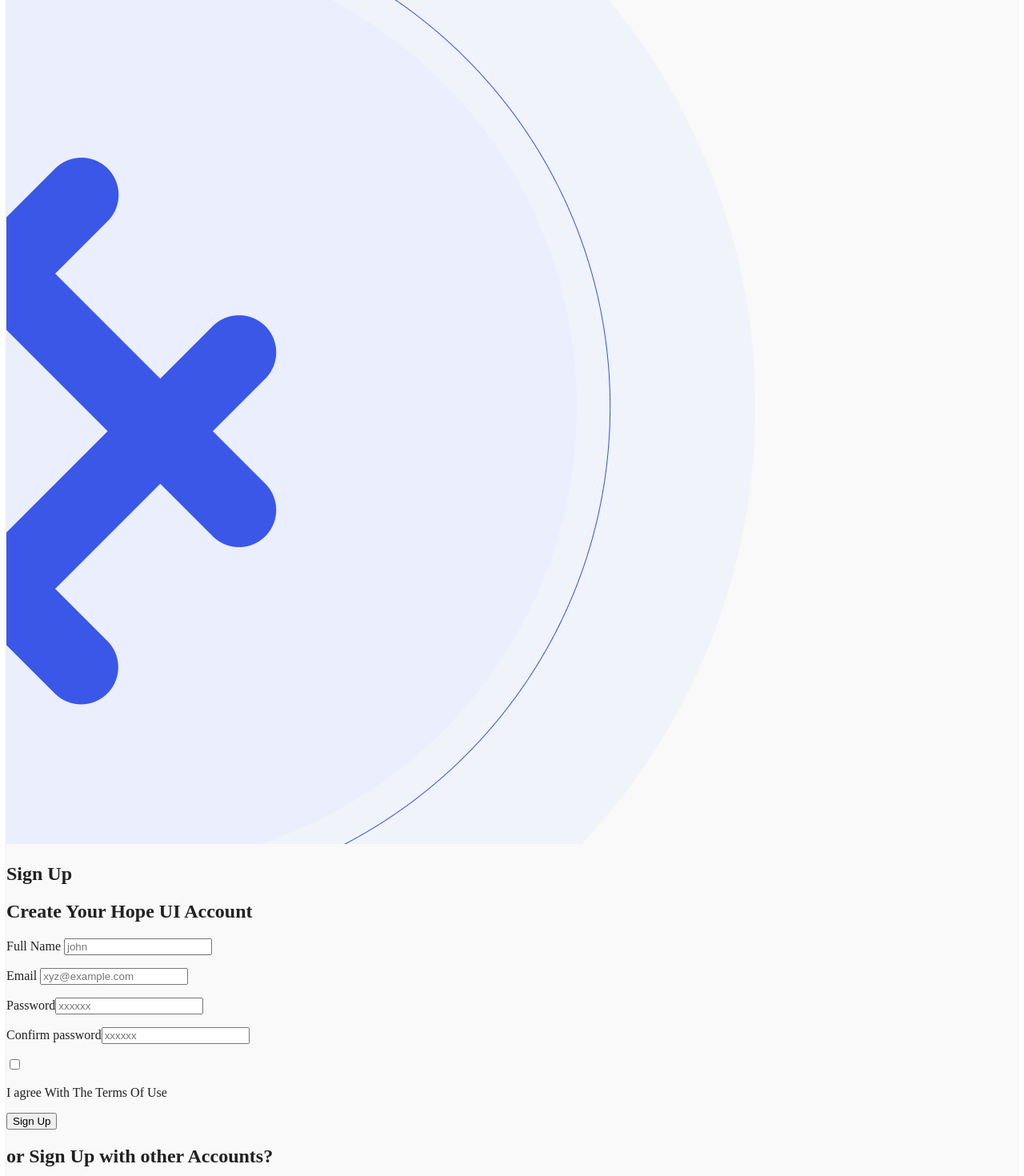
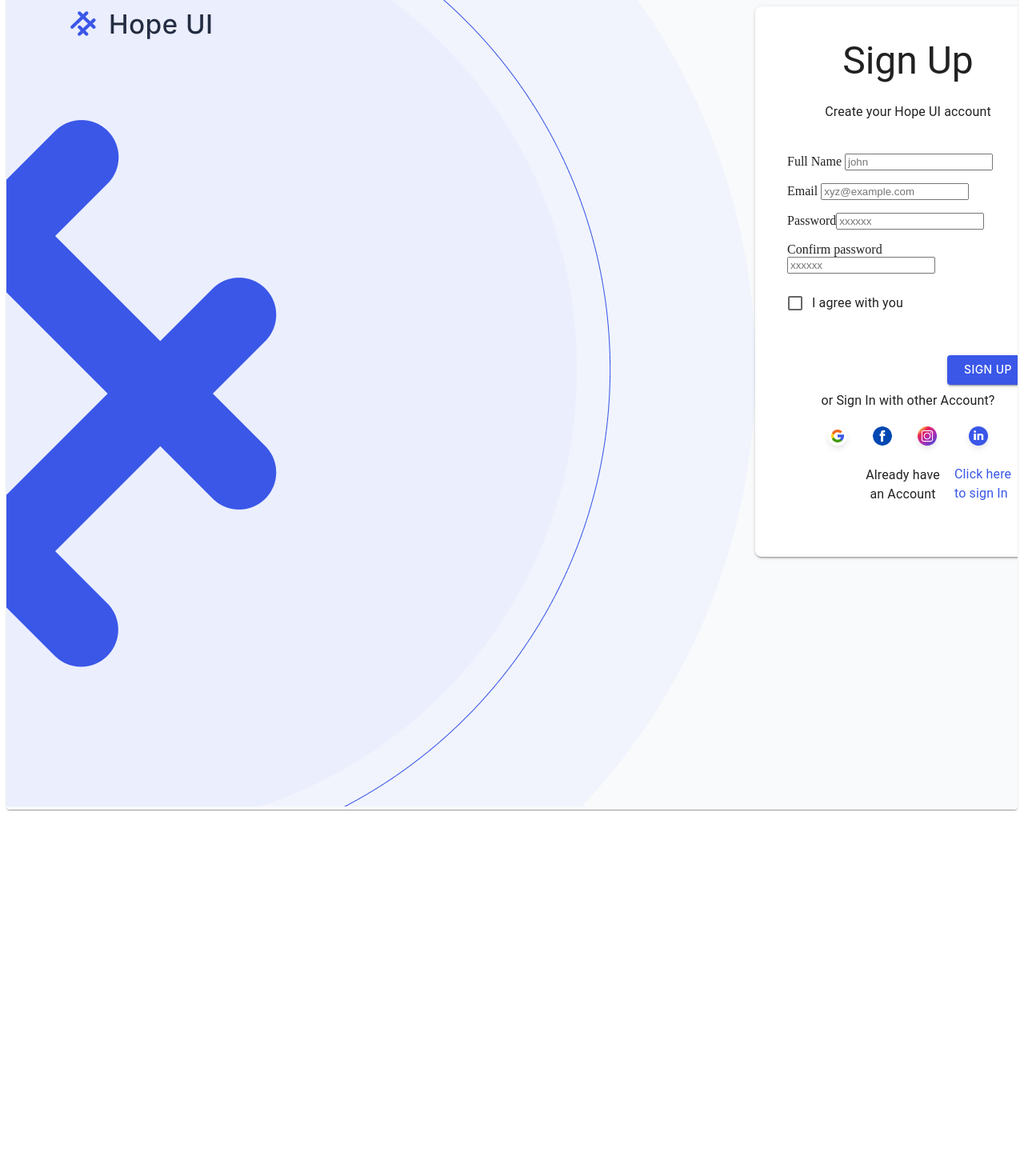
Before and after one commit to yahya-Tech59/Commission-Material, a React (Vite) app: page /signUp in a window 1280 px wide. Shown: the part 80-1550 px from the top of the page at 80% size. After the commit the page ends 1100 px from the top, so only its background shows below. Built offline with nearby package versions, Linux system fonts and the light colour scheme.

Commit message:
well designed sign In as mui and to be continued signUp form

```diff
--- a/src/Auth/SignIn.jsx
+++ b/src/Auth/SignIn.jsx
@@ -32,6 +32,8 @@
   Alert,
   Icon,
   AlertTitle,
+  ListItemButton,
+  ListItemText,
 } from "@mui/material";
 import styled from "@emotion/styled";
 
@@ -124,7 +126,7 @@
                 alignItems: "center",
                 padding: "1rem",
                 borderRadius: "0.5rem",
-                backgroundColor: "#f8d7da", // Softer error background
+                backgroundColor: "#f8d7da",
                 color: "#721c24",
                 fontWeight: 600,
                 width: 420,
@@ -141,14 +143,13 @@
         onSubmit={handleSubmit(fetchLogin)}
         sx={{
           p: 5,
-          height: "41rem",
-          width: "35.25rem",
+          height: "38rem",
+          width: "30rem",
           borderRadius: "0.5rem",
           boxShadow: 2,
           bgcolor: "white",
           position: "relative",
-          left: 100,
-          top: 100,
+          top: 80,
         }}
       >
         <Box
@@ -178,7 +179,7 @@
               padding: "0.75rem",
               marginRight: "0.25rem",
               borderRadius: "0.5rem",
-              width: "28.25rem",
+              width: "30rem",
               height: "2.75rem",
               border: "none",
             }}
@@ -205,7 +206,7 @@
               padding: "0.75rem",
               marginRight: "0.25rem",
               borderRadius: "0.5rem",
-              width: "28.25rem",
+              width: "30rem",
               height: "2.75rem",
               border: "none",
             }}
@@ -218,26 +219,24 @@
         </FormControl>
 
         {/* Remember me and forget password */}
-        <Box
-          sx={{
-            display: "flex",
-            justifyContent: "space-between",
-            gap: "2.375rem",
-          }}
-        >
+        <Box display="flex" justifyContent="space-between" gap="2.375rem">
           <FormControlLabel control={<Checkbox />} label="Remember Me" />
-          <Link
+          <ListItemButton
+            button
+            component={Link}
             to="/forgotPassword"
-            variant="body2"
+            variant="body1"
             label="Forget Password?"
             sx={{
-              bgcolor: "#3A57E8",
+              color: "#3A57E8",
               fontFamily: "inter",
               fontWeight: 400,
+              textDecoration: "none",
+              ml: 16,
             }}
           >
-            Forget Password
-          </Link>
+            <ListItemText primary="Forget Password" />
+          </ListItemButton>
         </Box>
 
         <Box>
@@ -246,7 +245,7 @@
             variant="contained"
             sx={{
               mt: "2.75rem",
-              mb: 2,
+              mb: 1,
               ml: 25,
               width: "6.375rem",
               bgcolor: "#3A57E8",
@@ -275,12 +274,20 @@
           <Avatar variant="contained" src={linkedin} />
         </Grid>
 
-        <Typography variant="body1" sx={{ mt: 3, textAlign: "center" }}>
-          Don't have an account?
-          <Link to="/signUp" variant="body2" sx={{ ml: 2, bgcolor: "#3A57E8" }}>
-            Click here to sign up.
-          </Link>
-        </Typography>
+        <Box display="flex" ml={12}>
+          <Typography variant="body1" sx={{ mt: 1.7, textAlign: "center" }}>
+            Don't have an account?
+          </Typography>
+          <ListItemButton
+            button
+            component={Link}
+            to="/signUp"
+            variant="body2"
+            sx={{ color: "#3A57E8" }}
+          >
+            <ListItemText primary="Click here to sign up" />
+          </ListItemButton>
+        </Box>
       </Box>
     </Box>
   );
--- a/src/Auth/SignUp.jsx
+++ b/src/Auth/SignUp.jsx
@@ -16,6 +16,17 @@
 } from "../assets/img";
 import { Link } from "react-router-dom";
 import axios from "../Services/axiosConfig";
+import {
+  Avatar,
+  Box,
+  Button,
+  Checkbox,
+  FormControlLabel,
+  Grid,
+  ListItemButton,
+  ListItemText,
+  Typography,
+} from "@mui/material";
 
 export const SignUp = () => {
   const [name, setName] = useState("");
@@ -59,20 +70,48 @@
   }
 
   return (
-    <div className="flex bg-slate-100">
-      <div>
-        <div className="absolute">
-          <img src={hope_ui} alt="" className="w-[10rem] h-10 mt-10 ml-10" />
-        </div>
-        <img src={hope} alt="" className="h-screen w-[80rem]" />
-      </div>
-      <form
+    <Box display="flex" height="100%" bgcolor="#f8fafc" overflow="hidden">
+      <Box>
+        <Box
+          display="flex"
+          width={{ md: "10rem", sm: "2rem" }}
+          mt={10}
+          ml={10}
+          position="absolute"
+        >
+          <img src={hope_ui} alt="" />
+        </Box>
+        <Box position="absolute" height={600} mr={690} ml={-8}></Box>
+        <img src={hope} alt="" />
+      </Box>
+      <Box
+        component="form"
         onSubmit={handleSubmit(fetchRegister)}
-        className="flex flex-col ml-56 mr-80 mb-12 mt-32 gap-1 bg-white shadow-slate-300 shadow-sm w-[55rem] h-[42rem] rounded-xl p-3"
+        sx={{
+          p: 5,
+          height: "38rem",
+          width: "30rem",
+          borderRadius: "0.5rem",
+          boxShadow: 2,
+          bgcolor: "white",
+          position: "relative",
+          top: 80,
+        }}
       >
-        <div className="pb-16 ml-5 mt-8">
-          <h2 className="text-3xl ml-40">Sign Up</h2>
-          <h2 className="text-lg ml-28 mt-2">Create Your Hope UI Account</h2>
+        <Box
+          sx={{
+            display: "flex",
+            flexDirection: "column",
+            alignItems: "center",
+          }}
+        >
+          <Typography variant="h3" sx={{ mb: 3 }}>
+            Sign Up
+          </Typography>
+          <Typography variant="body1" sx={{ mb: 5 }}>
+            Create your Hope UI account
+          </Typography>
+        </Box>
 
         <div className="flex mt-4 gap-5">
           <div>
@@ -138,38 +177,60 @@
           </div>
         </div>
 
-          <div className="flex mt-6 gap-4 justify-center ">
-            <input type="checkbox" />
-            <p>I agree With The Terms Of Use</p>
-          </div>
-          <button
+        <Box display="flex" justifyContent="space-between" alignItems="center">
+          <FormControlLabel control={<Checkbox />} label="I agree with you" />
+        </Box>
+
+        <Box>
+          <Button
             type="submit"
-            className="p-1 mr-1 rounded-lg w-28 h-12 ml-48 mt-10 bg-blue-700 text-white text-xl "
+            variant="contained"
+            sx={{
+              mt: "2.75rem",
+              mb: 1,
+              ml: 25,
+              width: "6.375rem",
+              bgcolor: "#3A57E8",
+              fontFamily: "inter",
+            }}
           >
             Sign Up
-          </button>
-        </div>
+          </Button>
 
-        <div className="flex flex-col">
-          <h2 className="relative bottom-10 text-center">
-            or Sign Up with other Accounts?
-          </h2>
+          <Typography variant="body1" sx={{ textAlign: "center" }}>
+            or Sign In with other Account?
+          </Typography>
+        </Box>
 
-          <div className="flex justify-center gap-3 ">
-            <img src={Google} alt="" />
-            <img src={facebook} alt="" className="h-6 mt-1" />
-            <img src={instagram} alt="" />
-            <img src={linkedin} alt="" />
-          </div>
+        <Grid
+          sx={{ display: "flex", mt: 2, gap: "1.5rem" }}
+          justifyContent="center"
+        >
+          <Avatar variant="contained" src={Google} />
+          <Avatar
+            variant="contained"
+            src={facebook}
+            sx={{ height: 24, width: 24, mt: 0.5 }}
+          />
+          <Avatar variant="contained" src={instagram} />
+          <Avatar variant="contained" src={linkedin} />
+        </Grid>
 
-          <h2 className="text-center mt-3">
-            Already have an account
-            <Link className="text-blue-600 ml-1" to="/">
-              Sign In
-            </Link>
-          </h2>
-        </div>
-      </form>
-    </div>
+        <Box display="flex" ml={12}>
+          <Typography variant="body1" sx={{ mt: 1.7, textAlign: "center" }}>
+            Already have an Account
+          </Typography>
+          <ListItemButton
+            button
+            component={Link}
+            to="/signIn"
+            variant="body2"
+            sx={{ color: "#3A57E8" }}
+          >
+            <ListItemText primary="Click here to sign In" />
+          </ListItemButton>
+        </Box>
+      </Box>
+    </Box>
   );
 };
```
Lines whose indentation alone changed are shown as unchanged.
